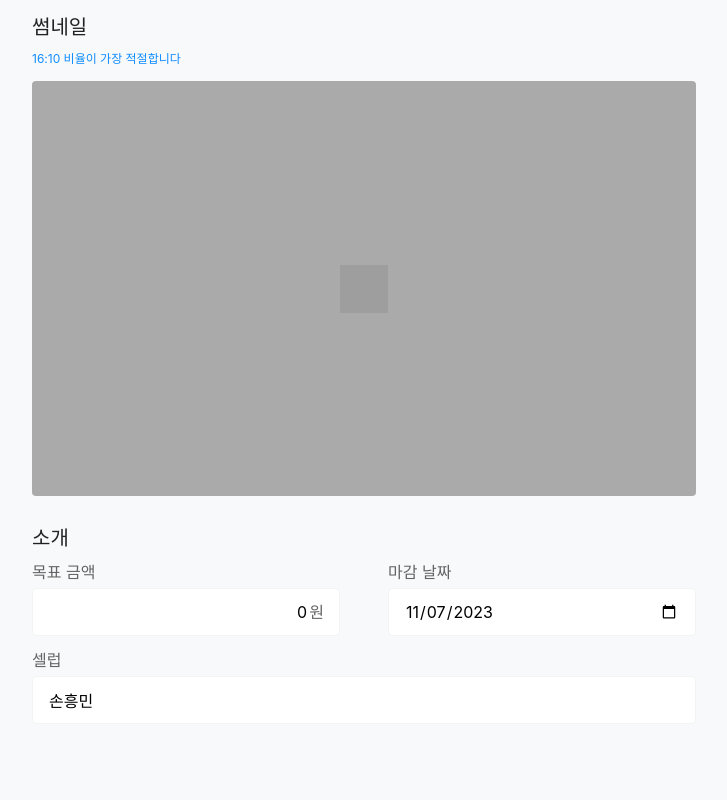
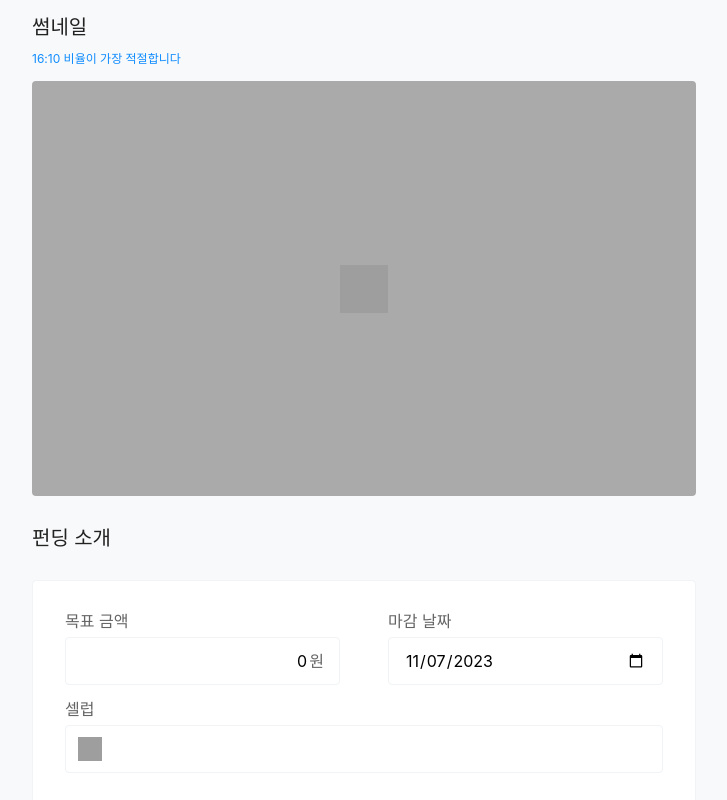
Before and after one commit to Step3-kakao-tech-campus/Team13_FE, a React (Vite) app in the folder src/: page /create-fund in a window 1280 px wide. Shown: the part 300-1100 px from the top of the page, without its empty margins (276-1003 px from the left). Before the commit the page ends 1072 px from the top, so only its background shows below. Built offline with nearby package versions, Linux system fonts and the light colour scheme; grey boxes are pictures that could not be loaded; a web font is replaced by a local one.

Commit message:
feat: 펀딩 주최 페이지에 셀럽 자동완성 선택 컴포넌트 추가

```diff
--- /dev/null
+++ b/src/src/components/create-fund/AutoCelebSearch.jsx
@@ -0,0 +1,166 @@
+import styled from "styled-components";
+import { useEffect, useRef, useState } from "react";
+
+import SearchIcon from "@/assets/icon/SearchIcon.jsx";
+import useOutsideClick from "@/hooks/useOutsideClick.js";
+import CloseIcon from "@/assets/icon/CloseIcon.jsx";
+import AutoSearchData from "@/components/create-fund/AutoSearchData.jsx";
+import { PropTypes } from "prop-types";
+
+const Styled = {
+  Container: styled.div`
+    position: relative;
+    padding: 0 1rem 0 2.75rem;
+    width: 100%;
+    height: 3rem;
+
+    display: flex;
+    justify-content: flex-start;
+    align-items: center;
+
+    border: ${({ theme }) => theme.border.main};
+    border-radius: 0.25rem;
+
+    cursor: pointer;
+  `,
+  Input: styled.input`
+    padding: 0.75rem 0;
+    width: 100%;
+    height: 100%;
+
+    font-size: 1rem;
+    border: none;
+  `,
+  AutoDataList: styled.ul`
+    position: absolute;
+    bottom: -17rem;
+    left: 0;
+
+    margin: 2rem 0;
+    width: 100%;
+    height: calc(14rem + 6px);
+    overflow-y: auto;
+
+    background-color: ${({ theme }) => theme.color.white};
+    border-radius: 0.25rem;
+    border: ${({ theme }) => theme.border.main};
+  `,
+  SelectedCeleb: styled.div`
+    padding: 0.25rem 0.5rem;
+
+    display: flex;
+    justify-content: flex-start;
+    align-items: center;
+
+    font-size: 14px;
+    background-color: #d9d9d9;
+    border-radius: 0.25rem;
+
+    p {
+      margin-right: 0.25rem;
+    }
+
+    button {
+      background-color: transparent;
+      display: flex;
+      justify-content: center;
+      align-items: center;
+    }
+  `,
+};
+
+const sonnyData = {
+  celebId: "sonny",
+  profileUrl:
+    "https://pds.joongang.co.kr/news/component/htmlphoto_mmdata/202308/13/3756de8c-1ea6-4988-b063-25f26d9b76d5.jpg",
+  celebName: "손흥민",
+};
+
+/**
+ * 펀딩 주최 자동완성 기능이 포함된 셀럽 선택 컴포넌트
+ * @param {{targetMoney: string, dueDate: string, celebId: string || number, celebName: string }} input 소개 input 상태
+ * @param setInput set 소개 input 상태
+ */
+
+function AutoCelebSearch({ input, setInput }) {
+  const [keyword, setKeyword] = useState("");
+  const [isAutoDataListOpen, setIsAutoDataListOpen] = useState(false);
+
+  const searchBarRef = useRef();
+  useOutsideClick(searchBarRef, () => {
+    setIsAutoDataListOpen(false);
+  });
+
+  useEffect(() => {
+    const debounce = setTimeout(() => {
+      if (!keyword) return;
+      // api 통신 후 검색 결과 업데이 updateData(keyword)
+    }, 300);
+
+    return () => clearTimeout(debounce);
+  }, [keyword]);
+
+  return (
+    <Styled.Container ref={searchBarRef}>
+      <SearchIcon size={24} style={{ position: "absolute", left: "0.75rem" }} />
+
+      {!input.celebId && !input.celebName ? (
+        <Styled.Input
+          value={keyword}
+          onInput={(e) => {
+            setKeyword(e.target.value);
+            setIsAutoDataListOpen(true);
+          }}
+        />
+      ) : (
+        <Styled.SelectedCeleb>
+          <p>{input.celebName}</p>
+          <button
+            onClick={() => {
+              setInput((prev) => {
+                return { ...prev, celebId: "", celebName: "" };
+              });
+              setKeyword("");
+            }}
+          >
+            <CloseIcon size={14} />
+          </button>
+        </Styled.SelectedCeleb>
+      )}
+
+      {isAutoDataListOpen && (
+        <Styled.AutoDataList>
+          {new Array(10).fill(sonnyData).map((data, index) => (
+            <AutoSearchData
+              key={index}
+              profileUrl={data.profileUrl}
+              celebName={data.celebName}
+              onClick={() => {
+                setInput((prev) => {
+                  return {
+                    ...prev,
+                    celebId: data.celebId,
+                    celebName: data.celebName,
+                  };
+                });
+                setIsAutoDataListOpen(false);
+              }}
+            />
+          ))}
+        </Styled.AutoDataList>
+      )}
+    </Styled.Container>
+  );
+}
+
+AutoCelebSearch.propTypes = {
+  input: PropTypes.shape({
+    targetMoney: PropTypes.number,
+    dueDate: PropTypes.string,
+    celebId: PropTypes.oneOfType([PropTypes.string, PropTypes.number]),
+    celebName: PropTypes.string,
+  }),
+  setInput: PropTypes.func.isRequired,
+};
+
+export default AutoCelebSearch;
--- /dev/null
+++ b/src/src/components/create-fund/AutoSearchData.jsx
@@ -0,0 +1,61 @@
+import styled from "styled-components";
+import { memo } from "react";
+import TestAccountIcon from "@/assets/icon/TestAccountIcon";
+import { PropTypes } from "prop-types";
+
+const Styled = {
+  Container: styled.li`
+    padding: 1rem;
+
+    display: flex;
+    justify-content: flex-start;
+    align-items: center;
+
+    border-top: ${({ theme }) => theme.border.main};
+
+    &:first-child {
+      border: none;
+    }
+  `,
+  Image: styled.img`
+    width: 1.5rem;
+    height: 1.5rem;
+    object-fit: cover;
+    border-radius: 9999px;
+  `,
+  Name: styled.div`
+    margin-left: 0.5rem;
+  `,
+};
+
+/**
+ * 펀딩 주최 셀럽 검색 자동완성 결과 데이터 컴포넌트
+ * @param {string} profileUrl 셀럽 프로필 url
+ * @param {string} celebName 셀럽 이름
+ * @param {function} onClick 클릭 이벤트 함수
+ */
+
+function AutoSearchData({ profileUrl, celebName, onClick }) {
+  return (
+    <Styled.Container onClick={onClick}>
+      {profileUrl ? (
+        <Styled.Image src={profileUrl} alt={`${celebName}의 프로필 사진`} />
+      ) : (
+        <TestAccountIcon size={24} />
+      )}
+      <Styled.Name>{celebName}</Styled.Name>
+    </Styled.Container>
+  );
+}
+
+AutoSearchData.propTypes = {
+  profileUrl: PropTypes.string,
+  celebName: PropTypes.string.isRequired,
+  onClick: PropTypes.func.isRequired,
+};
+
+AutoSearchData.defaultProps = {
+  profileUrl: "",
+};
+
+export default memo(AutoSearchData);
--- a/src/src/components/create-fund/IntroduceForm.jsx
+++ b/src/src/components/create-fund/IntroduceForm.jsx
@@ -1,4 +1,6 @@
 import styled from "styled-components";
+import AutoCelebSearch from "@/components/create-fund/AutoCelebSearch.jsx";
+import { PropTypes } from "prop-types";
 
 const Styled = {
   Target: styled.div`
@@ -55,6 +57,12 @@ const Styled = {
   ErrorMessage: styled.div``,
 };
 
+/**
+ * 펀딩 주최 펀딩 소개 작성 컴포넌트
+ * @param {{targetMoney: string, dueDate: string, celebId: string || number, celebName: string }} input 소개 input 상태
+ * @param setInput set 소개 input 상태
+ */
+
 function IntroduceForm({ input, setInput }) {
   const getNumber = (str) => {
     return str.replace(/\D/g, "");
@@ -100,10 +108,20 @@ function IntroduceForm({ input, setInput }) {
       </Styled.Target>
       <Styled.InputBox>
         <Styled.Label>셀럽</Styled.Label>
-        <Styled.Input type="text" value={input.celebrity.name} />
+        <AutoCelebSearch input={input} setInput={setInput} />
       </Styled.InputBox>
     </>
   );
 }
 
+IntroduceForm.propTypes = {
+  input: PropTypes.shape({
+    targetMoney: PropTypes.number,
+    dueDate: PropTypes.string,
+    celebId: PropTypes.oneOfType([PropTypes.string, PropTypes.number]),
+    celebName: PropTypes.string,
+  }),
+  setInput: PropTypes.func.isRequired,
+};
+
 export default IntroduceForm;
--- a/src/src/pages/CreateFund.page.jsx
+++ b/src/src/pages/CreateFund.page.jsx
@@ -16,6 +16,8 @@ const Styled = {
       font-size: 0.75rem;
       color: ${({ theme }) => theme.color.alertBlue};
     }
+
+    margin-bottom: 100rem;
   `,
   InputContainer: styled.article`
     margin: 2rem 0;
@@ -67,19 +69,17 @@ function CreateFundPage() {
   date.setDate(date.getDate() + 30);
 
   const [introduceInput, setIntroduceInput] = useState({
-    targetMoney: "0",
+    targetMoney: 0,
     dueDate: formatDateToYYYYMMDD(date),
-    celebrity: {
-      id: "sonny",
-      name: "손흥민",
-    },
+    celebId: "",
+    celebName: "",
   });
 
   return (
     <Styled.Container>
       <Title>펀딩 주최하기</Title>
       <Styled.InputContainer>
-        <Styled.TitleInput placeholder="펀딩 제목을 입력해 주세요" />
+        <Styled.TitleInput placeholder="펀딩 제목을 입력하세요" />
       </Styled.InputContainer>
 
       <Styled.Subtitle>썸네일</Styled.Subtitle>
@@ -88,8 +88,10 @@ function CreateFundPage() {
       </div>
       <ThumbnailBox file={thumbnailFile} setFile={setThumbnailFile} />
 
-      <Styled.Subtitle>소개</Styled.Subtitle>
-      <IntroduceForm input={introduceInput} setInput={setIntroduceInput} />
+      <Styled.Subtitle>펀딩 소개</Styled.Subtitle>
+      <Styled.InputContainer>
+        <IntroduceForm input={introduceInput} setInput={setIntroduceInput} />
+      </Styled.InputContainer>
     </Styled.Container>
   );
 }
```
